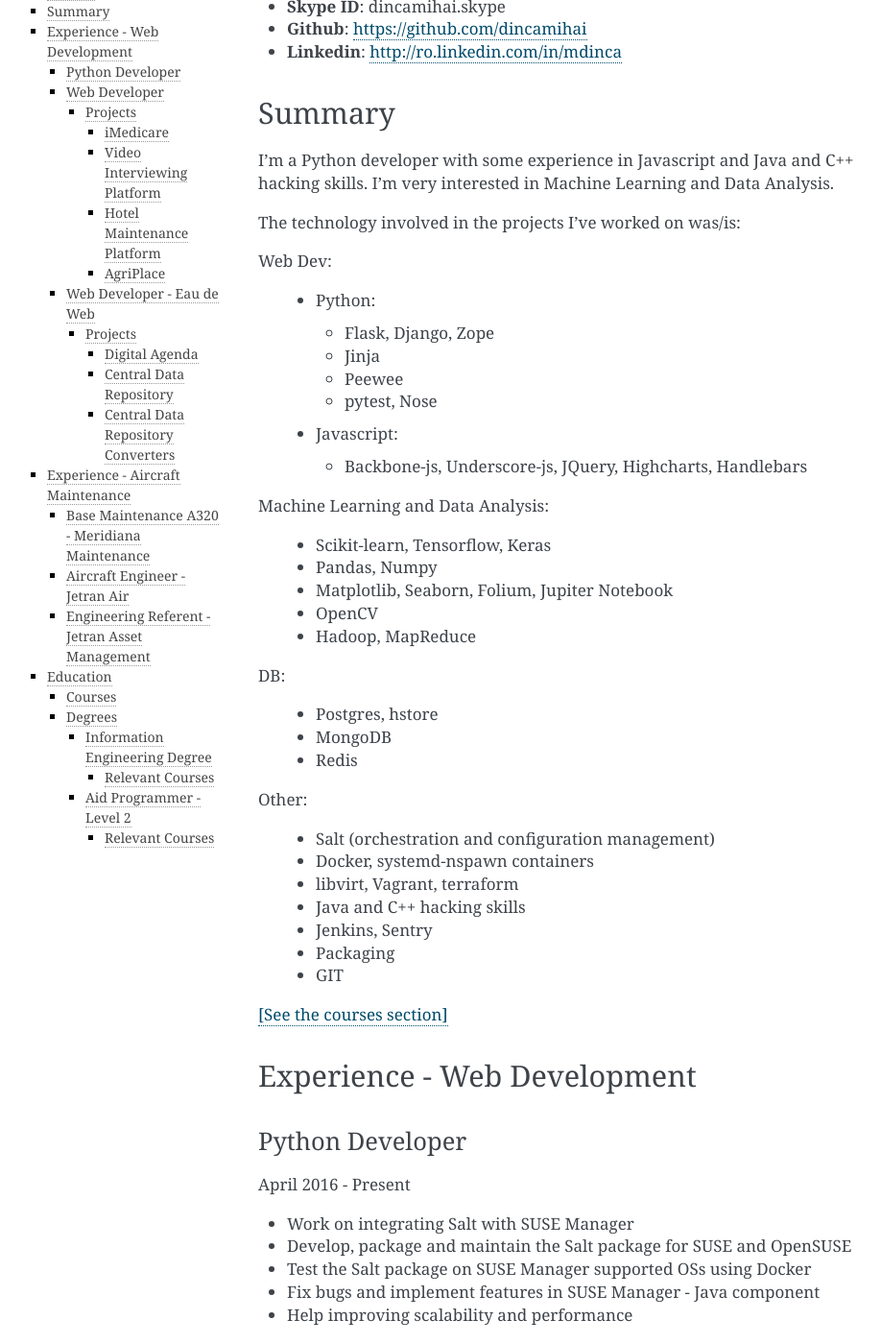
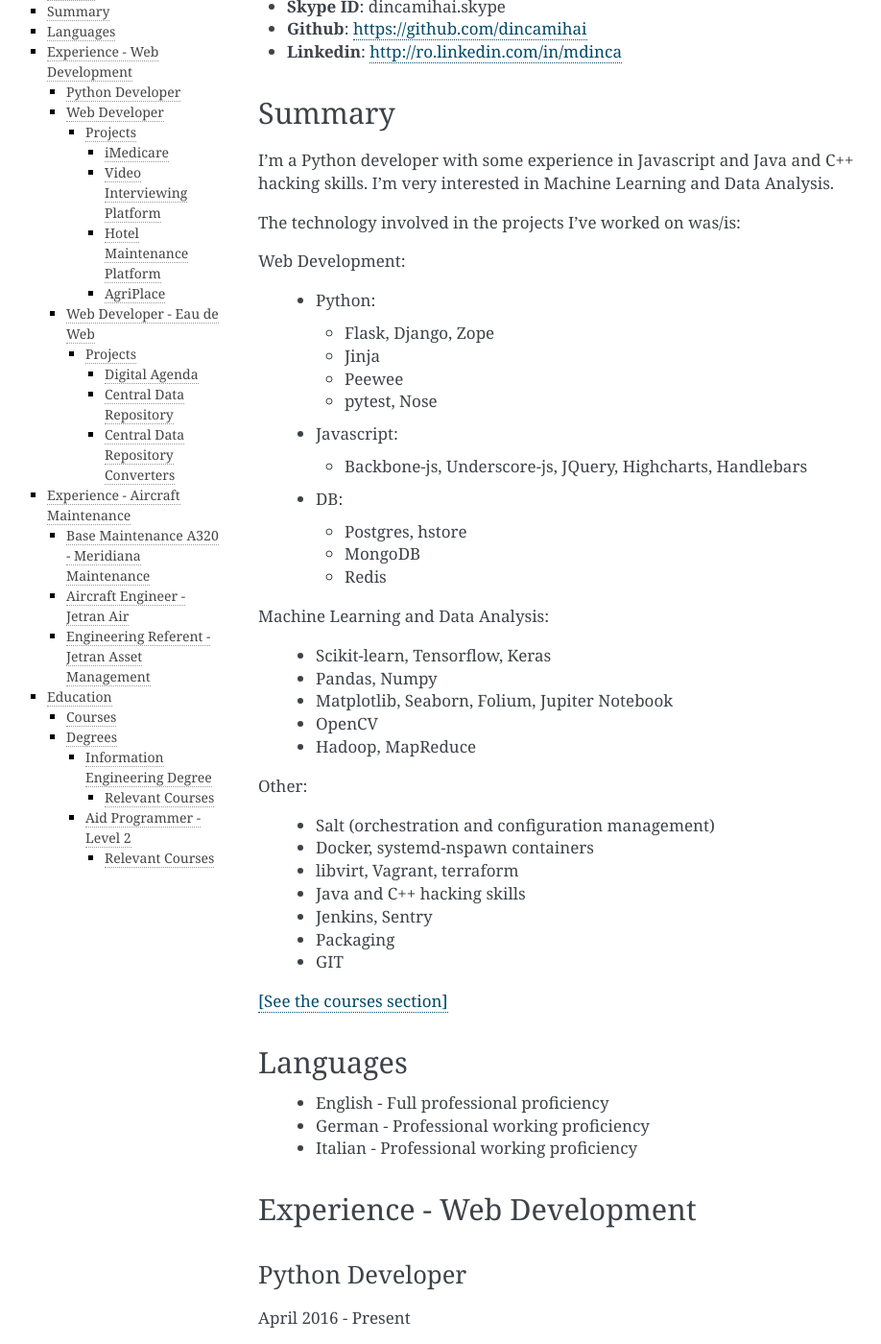
Before and after one commit to dincamihai/dincamihai.github.io, a Sphinx documentation site: the page built from source/index.rst, in a window 1280 px wide and 1400 px high, scrolled down 221 px. Shown: the whole window at 96% size, without its empty margins (151-1069 px from the left). Built offline with Sphinx 7.4.7, drawn with Linux system fonts in a browser that asks for light colours.

Commit message:
Update CV

```diff
--- a/source/index.rst
+++ b/source/index.rst
@@ -20,7 +20,7 @@
 
 The technology involved in the projects I've worked on was/is:
 
-Web Dev:
+Web Development:
 
     + Python:
 
@@ -58,6 +58,14 @@
     + GIT
 
 `[See the courses section] <http://dincamihai.github.io/#courses>`_
+
+
+Languages
+---------
+
+    - English - Full professional proficiency
+    - German - Professional working proficiency
+    - Italian - Professional working proficiency
 
 
 Experience - Web Development
@@ -230,13 +238,16 @@
 * B2 Part-66 License
 * Trainee OJT A318/319/320/321 CFM-56 - TAROM
 
+
 Degrees
 ^^^^^^^
+
 
 Information Engineering Degree
 """"""""""""""""""""""""""""""
 Electrical, Electronics and Communications Engineering - "Politehnica" University of Bucharest
 2002 – 2008
+
 
 Relevant Courses
 ****************
@@ -257,6 +268,7 @@
 "I.L. Caragiale" College of Bucharest
 1998 - 2002
 
+
 Relevant Courses
 ****************
 
```
Also changed, not shown: other parts of source/index.rst (+6 -6 lines).
